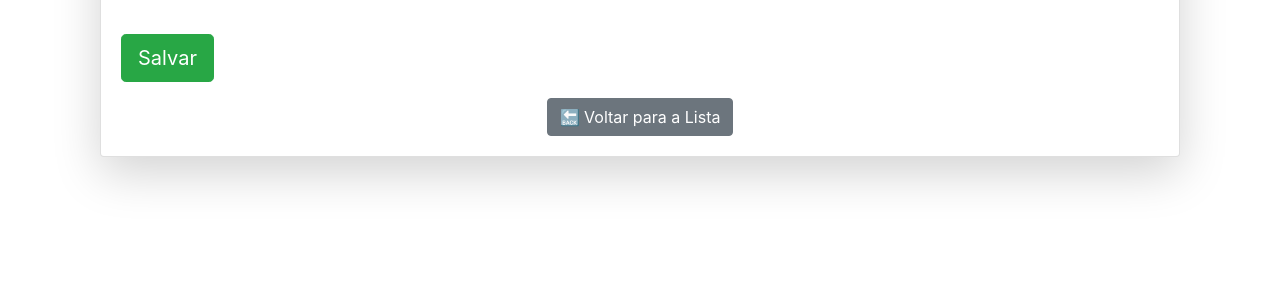
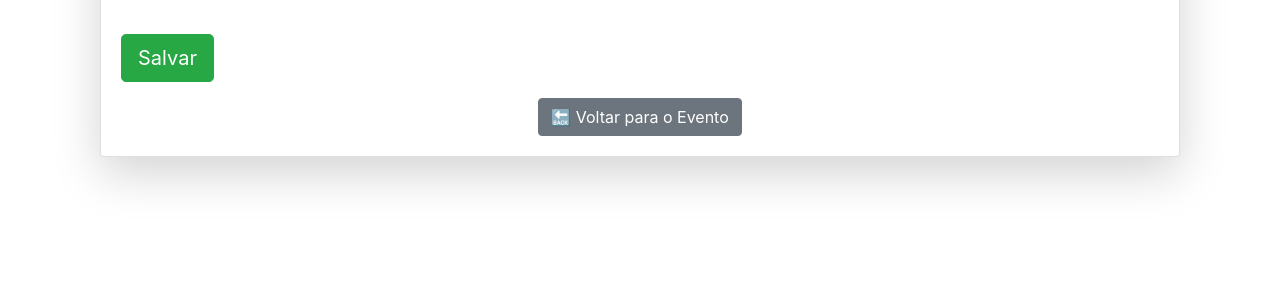
Before and after one commit to douglasinforj/sistema_rspv_presenca_eventos, a Django app: template evento/templates/evento/rsvp_atendente.html in a window 1280 px wide. Shown: the part 329-617 px from the top of the page. Run offline with Django 5.2, Linux system fonts and the light colour scheme; the template is opened without the code that fills it: values that come from a table or form of the project are taken from there, others are empty; some libraries are stand-ins or nearby versions.

Commit message:
link do botão voltar, para retornar para a lista de convidados do evento de origem

```diff
--- a/evento/templates/evento/rsvp_atendente.html
+++ b/evento/templates/evento/rsvp_atendente.html
@@ -63,7 +63,7 @@
                 </div>
 
                 <div class="text-center mt-3">
-                    <a href="{% url 'lista_eventos' %}" class="btn btn-secondary">🔙 Voltar para a Lista</a>
+                    <a href="{% url 'detalhes_evento' evento_id=convidado.evento.id %}" class="btn btn-secondary">🔙 Voltar para o Evento</a>
                 </div>
             </form>
 
```
